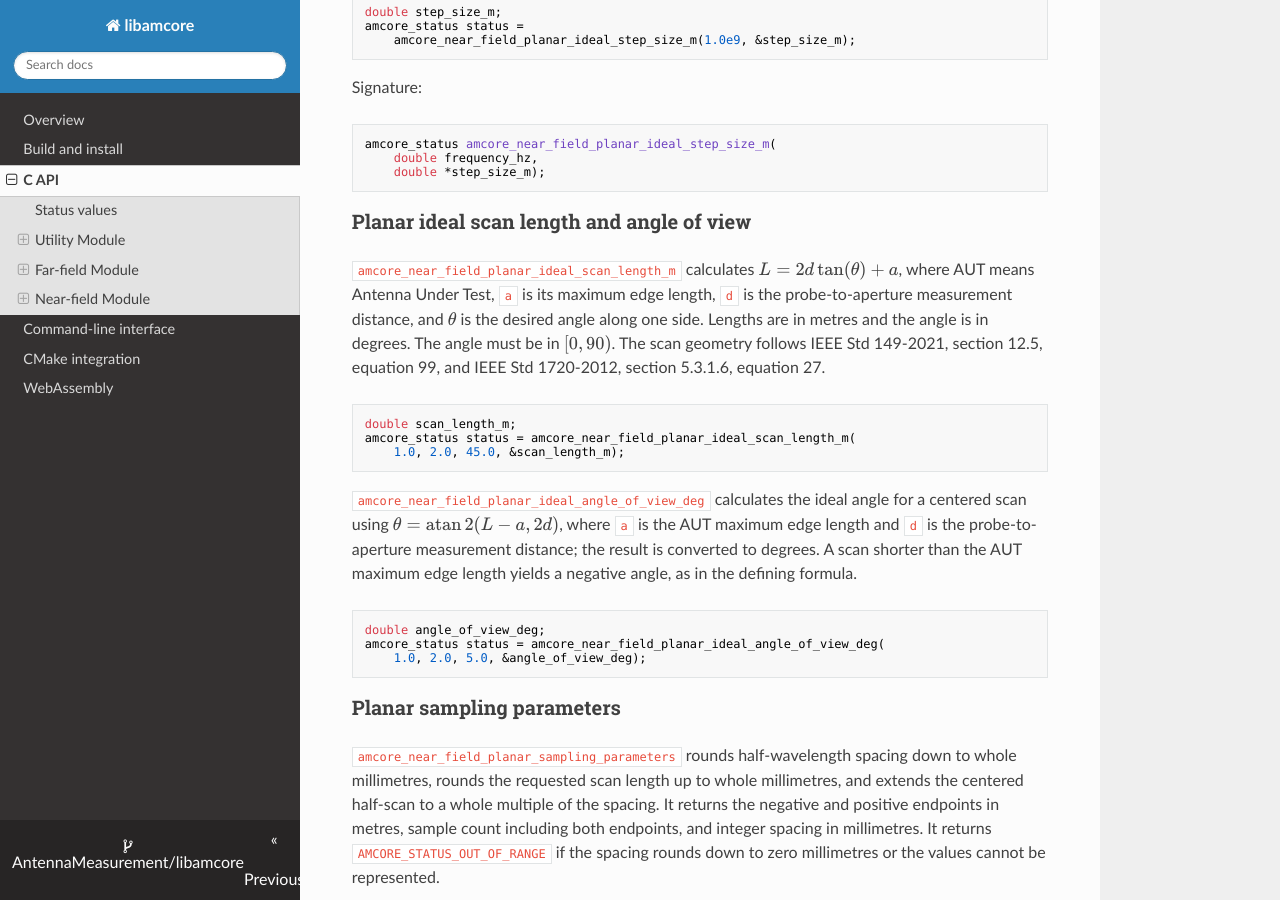
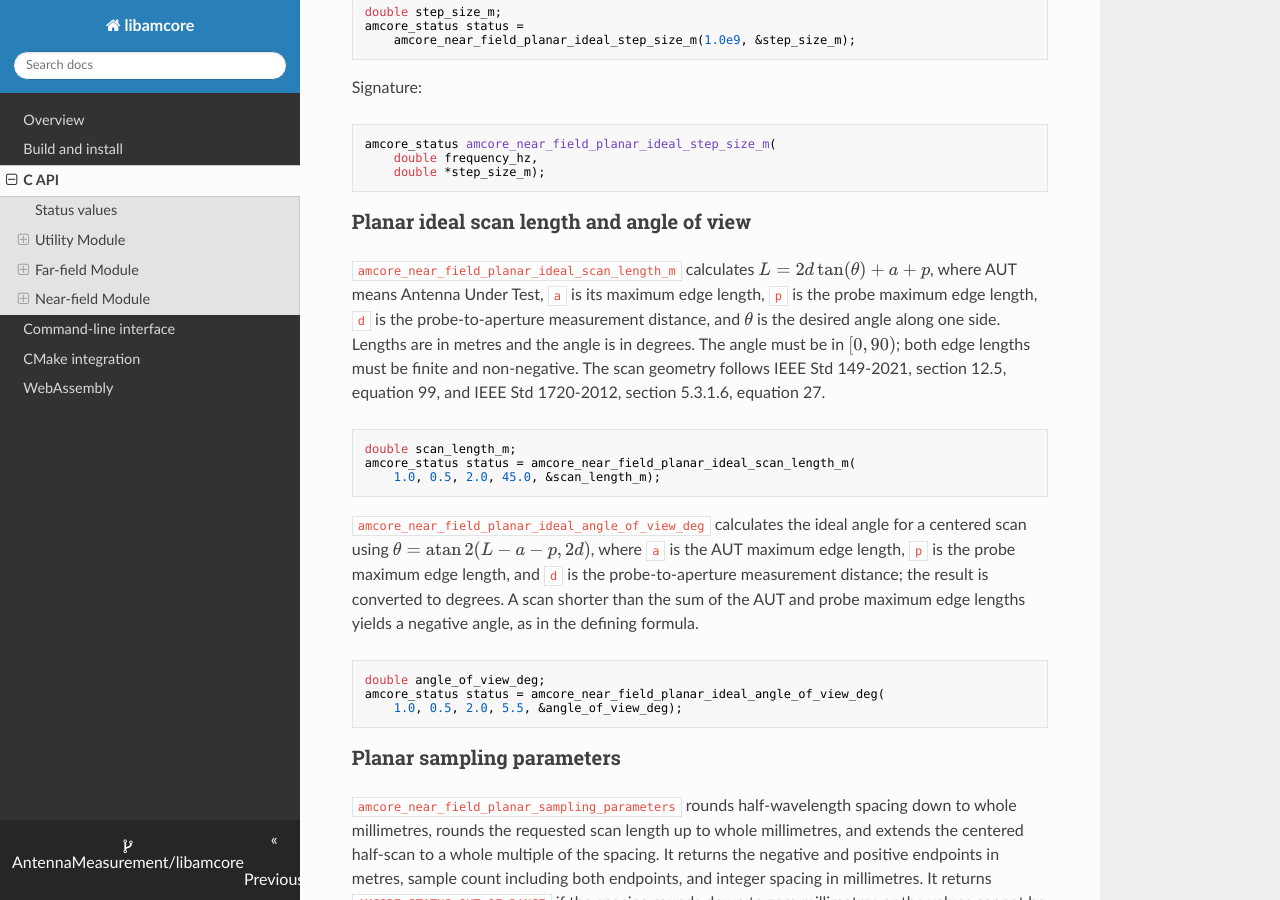
Before and after one commit to AntennaMeasurement/libamcore, an MkDocs documentation site: the page built from docs/public/api.md, in a window 1280 px wide and 900 px high, scrolled down 3556 px. Built offline with MkDocs 1.6.1, drawn with Linux system fonts in a browser that asks for light colours; nearby versions of some CDN libraries.

Commit message:
feat: update near-field calculations to include probe maximum edge length and adjust related documentation

````diff
--- a/docs/public/api.md
+++ b/docs/public/api.md
@@ -192,30 +192,32 @@ amcore_status amcore_near_field_planar_ideal_step_size_m(
 ### Planar ideal scan length and angle of view
 
 `amcore_near_field_planar_ideal_scan_length_m` calculates
-$L = 2d\tan(\theta)+a$, where AUT means Antenna Under Test, `a` is its maximum
-edge length, `d` is the probe-to-aperture measurement distance, and $\theta$ is
-the desired angle along one side. Lengths are in metres and the angle is in
-degrees. The angle must be in $[0,90)$.
+$L = 2d\tan(\theta)+a+p$, where AUT means Antenna Under Test, `a` is its
+maximum edge length, `p` is the probe maximum edge length, `d` is the
+probe-to-aperture measurement distance, and $\theta$ is the desired angle along
+one side. Lengths are in metres and the angle is in degrees. The angle must be
+in $[0,90)$; both edge lengths must be finite and non-negative.
 The scan geometry follows IEEE Std 149-2021, section 12.5, equation 99, and
 IEEE Std 1720-2012, section 5.3.1.6, equation 27.
 
 ```c
 double scan_length_m;
 amcore_status status = amcore_near_field_planar_ideal_scan_length_m(
-    1.0, 2.0, 45.0, &scan_length_m);
+    1.0, 0.5, 2.0, 45.0, &scan_length_m);
 ```
 
 `amcore_near_field_planar_ideal_angle_of_view_deg` calculates the ideal angle
 for a centered scan using
-$\theta = \operatorname{atan2}(L-a,2d)$, where `a` is the AUT maximum edge
-length and `d` is the probe-to-aperture measurement distance; the result is
-converted to degrees. A scan shorter than the AUT maximum edge length yields a
-negative angle, as in the defining formula.
+$\theta = \operatorname{atan2}(L-a-p,2d)$, where `a` is the AUT maximum edge
+length, `p` is the probe maximum edge length, and `d` is the probe-to-aperture
+measurement distance; the result is converted to degrees. A scan shorter than
+the sum of the AUT and probe maximum edge lengths yields a negative angle, as
+in the defining formula.
 
 ```c
 double angle_of_view_deg;
 amcore_status status = amcore_near_field_planar_ideal_angle_of_view_deg(
-    1.0, 2.0, 5.0, &angle_of_view_deg);
+    1.0, 0.5, 2.0, 5.5, &angle_of_view_deg);
 ```
 
 ### Planar sampling parameters
````
Also changed, not shown: CHANGELOG.md (+6 -0 lines), README.md (+1 -1 lines), docs/public/cli.md (+7 -5 lines), docs/public/index.md (+1 -1 lines), 6 other files.
